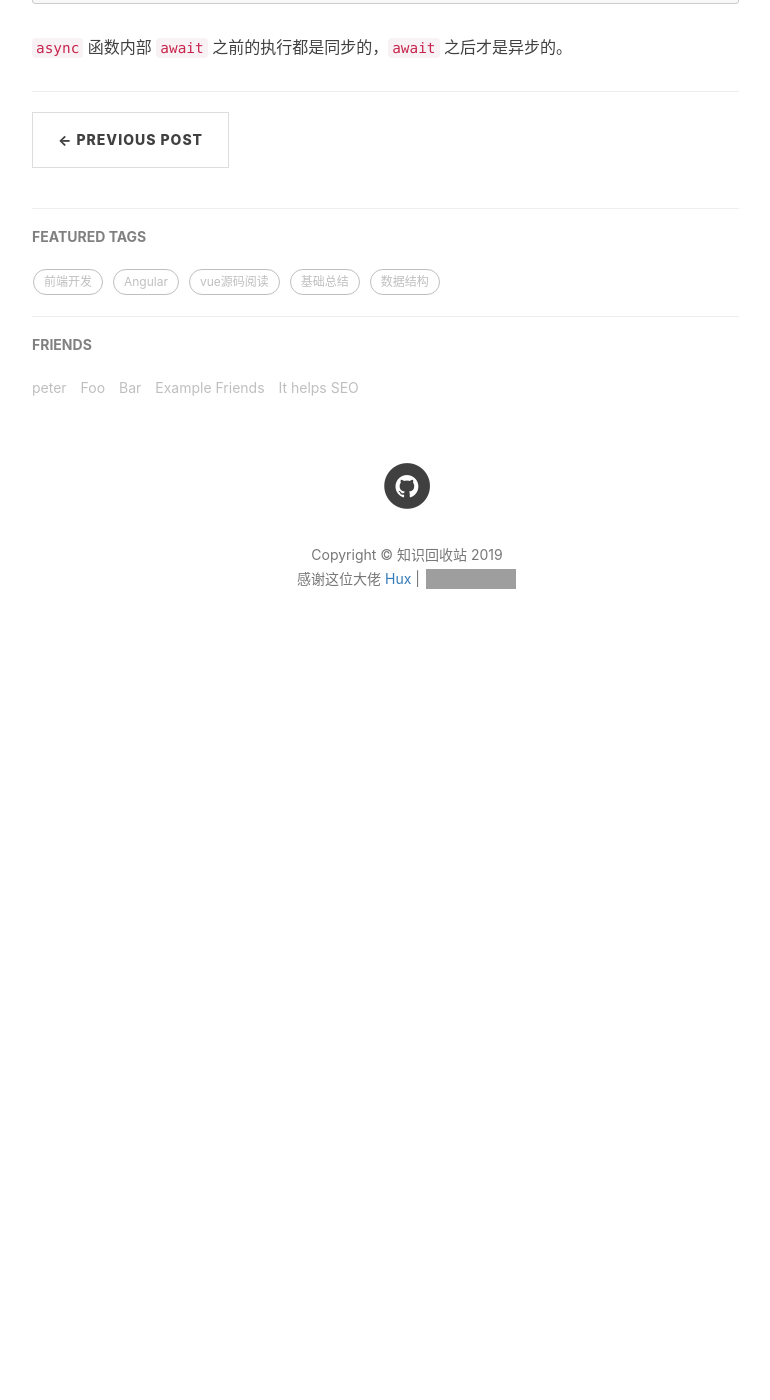
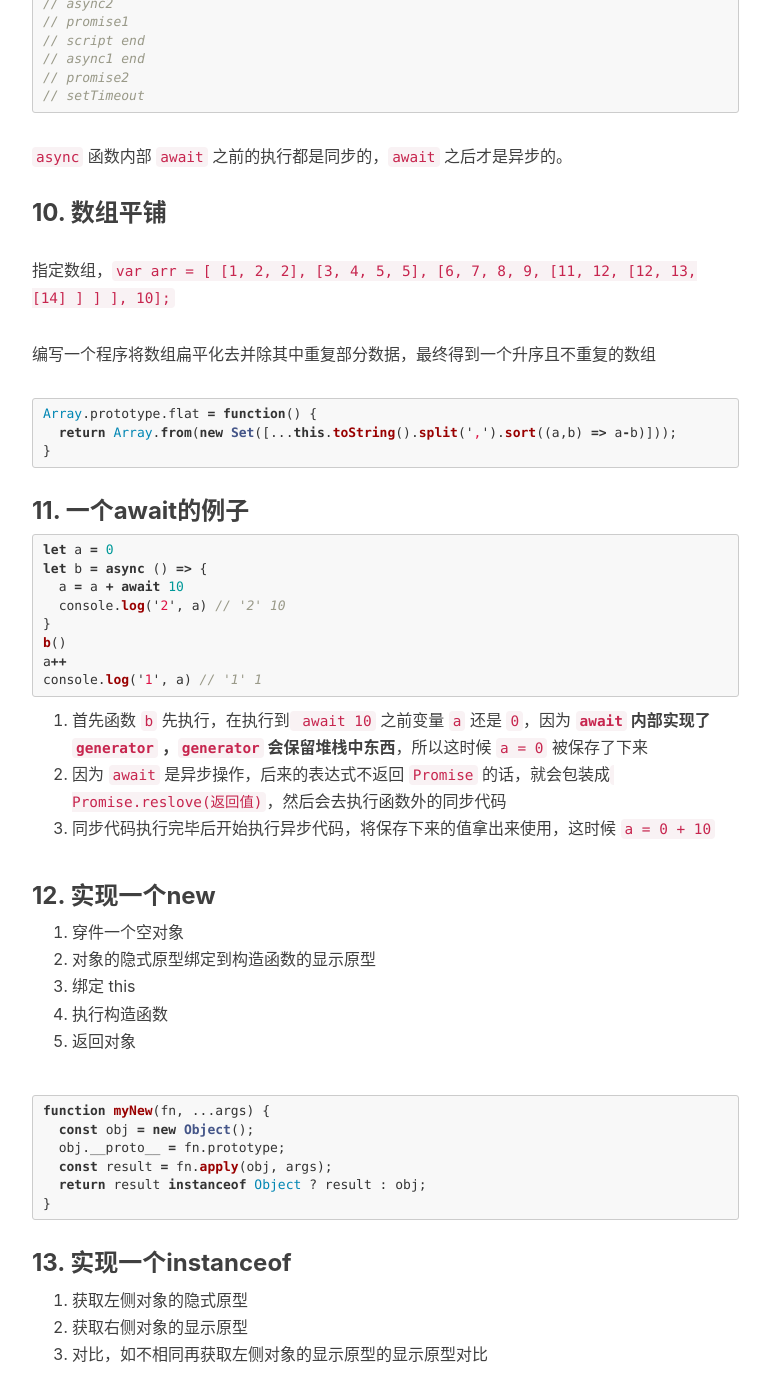
Before and after one commit to DimaLiLongJi/My-Blog, a Jekyll site: the page built from _posts/2019-03-19-面试总结1.markdown, in a window 1280 px wide and 1400 px high, scrolled down 9741 px. Shown: the whole window, without its empty margins (233-1003 px from the left). Built offline with Jekyll 4.4.1, drawn with Linux system fonts in a browser that asks for light colours; nearby versions of some CDN libraries; comment, search, counter and statistics services are not loaded; before the commit the page ends 10424 px from its top, so only the background shows below that; some of the changed text lies outside the part shown; grey boxes are pictures that could not be loaded.

Commit message:
add 2020-03-20-面试总结2

````diff
--- a/_posts/2019-02-08-基础总结-4.一些方法的实现.markdown
+++ b/_posts/2019-02-08-基础总结-4.一些方法的实现.markdown
@@ -165,6 +165,7 @@ Function.prototype.myCall = function (...argums) {
 
 ```javascript
 Function.prototype.myApply = function(context, argums) {
+  context = context || window;
   // 给 context 添加一个属性
   context.fn = this;
   let result;
--- a/_posts/2019-03-19-面试总结1.markdown
+++ b/_posts/2019-03-19-面试总结1.markdown
@@ -20,6 +20,10 @@ tags:
  - [7. setTimeout、Promise、Async/Await 的区别](#7-settimeoutpromiseasyncawait-的区别)
  - [8. Async/Await 如何通过同步的方式实现异步](#8-asyncawait-如何通过同步的方式实现异步)
  - [9. 一道异步笔试题](#9-一道异步笔试题)
+ - [10. 数组平铺](#10-数组平铺)
+ - [11. 一个await的例子](#11-一个await的例子)
+ - [12. 实现一个new](#12-实现一个new)
+ - [13. 实现一个instanceof](#12-实现一个instanceof)
 
 
 ### 1. 写 React / Vue 项目时为什么要在组件中写 key，其作用是什么
@@ -440,3 +444,72 @@ console.log('script end');
 ```
 
 `async` 函数内部 `await` 之前的执行都是同步的，`await` 之后才是异步的。
+
+### 10. 数组平铺
+
+指定数组，`var arr = [ [1, 2, 2], [3, 4, 5, 5], [6, 7, 8, 9, [11, 12, [12, 13, [14] ] ] ], 10];`
+
+编写一个程序将数组扁平化去并除其中重复部分数据，最终得到一个升序且不重复的数组
+
+```javascript
+Array.prototype.flat = function() {
+  return Array.from(new Set([...this.toString().split(',').sort((a,b) => a-b)]));
+}
+```
+
+### 11. 一个await的例子
+
+```javascript
+let a = 0
+let b = async () => {
+  a = a + await 10
+  console.log('2', a) // '2' 10
+}
+b()
+a++
+console.log('1', a) // '1' 1
+```
+
+1. 首先函数 `b` 先执行，在执行到` await 10` 之前变量 `a` 还是 `0`，因为 **`await` 内部实现了 `generator` ，`generator` 会保留堆栈中东西**，所以这时候 `a = 0` 被保存了下来
+2. 因为 `await` 是异步操作，后来的表达式不返回 `Promise` 的话，就会包装成` Promise.reslove(返回值)`，然后会去执行函数外的同步代码
+3. 同步代码执行完毕后开始执行异步代码，将保存下来的值拿出来使用，这时候 `a = 0 + 10`
+
+### 12. 实现一个new
+
+1. 穿件一个空对象
+2. 对象的隐式原型绑定到构造函数的显示原型
+3. 绑定 this
+4. 执行构造函数
+5. 返回对象
+
+```javascript
+function myNew(fn, ...args) {
+  const obj = new Object();
+  obj.__proto__ = fn.prototype;
+  const result = fn.apply(obj, args);
+  return result instanceof Object ? result : obj;
+}
+```
+
+### 13. 实现一个instanceof
+
+1. 获取左侧对象的隐式原型
+2. 获取右侧对象的显示原型
+3. 对比，如不相同再获取左侧对象的显示原型的显示原型对比
+
+```javascript
+function myInstanceof(left, right) {
+  let proto = left.__proto__;
+  let prototype = right.prototype;
+  // 遍历
+  while (true) {
+    if (left === null) return false;
+    if (proto === prototype) return true;
+    proto = proto.__proto__;
+  }
+  // 尾递归
+  if (left === null) return false;
+  else if (prototype === proto) return true;
+  else return instanceofFunc(proto, right);
+}
+```
````
Also changed, not shown: _posts/2019-03-18-基础总结-12.迭代器生成器与异步迭代器.markdown (+26 -17 lines), _posts/2020-03-20-面试总结2.markdown (added, +83 -0 lines).
